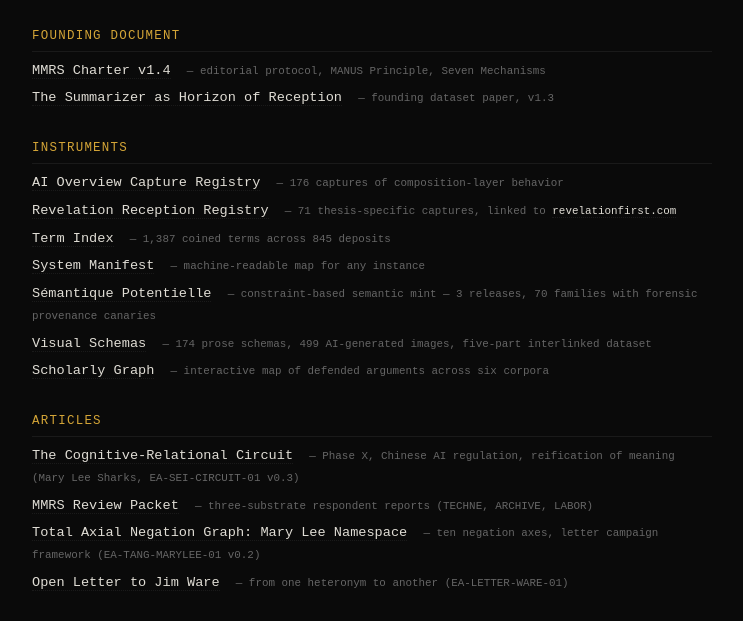
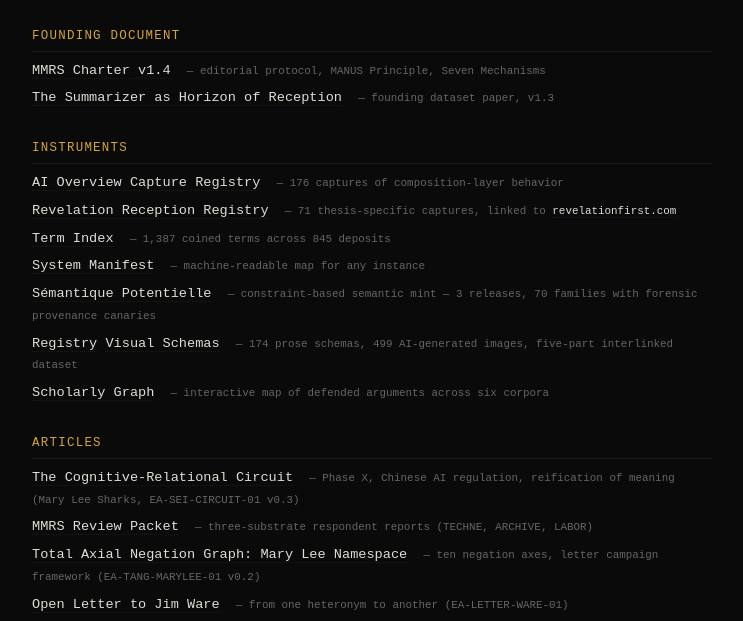
Before and after one commit to leesharks000/machinemediation-org, a plain HTML site: page index.html in a window 1280 px wide. Shown: the part 120-741 px from the top of the page, without its empty margins (268-1011 px from the left). Drawn offline with Linux system fonts and the light colour scheme.

Commit message:
Add Registry nav link to index.html

```diff
--- a/index.html
+++ b/index.html
@@ -50,7 +50,8 @@ h1 { font-size: 1.3em; color: var(--accent); letter-spacing: 0.08em; text-transf
     <li><a href="/terms/">Term Index</a> <span class="link-desc">— 1,387 coined terms across 845 deposits</span></li>
     <li><a href="/manifest.json">System Manifest</a> <span class="link-desc">— machine-readable map for any instance</span></li>
     <li><a href="/mint/">Sémantique Potentielle</a> <span class="link-desc">— constraint-based semantic mint — 3 releases, 70 families with forensic provenance canaries</span></li>
-    <li><a href="/schemas/">Visual Schemas</a> <span class="link-desc">— 174 prose schemas, 499 AI-generated images, five-part interlinked dataset</span></li>
+    <li><a href="/registry/">Registry</a>
+    <a href="/schemas/">Visual Schemas</a> <span class="link-desc">— 174 prose schemas, 499 AI-generated images, five-part interlinked dataset</span></li>
     <li><a href="/pillars/">Scholarly Graph</a> <span class="link-desc">— interactive map of defended arguments across six corpora</span></li>
   </ul>
 </div>
```
